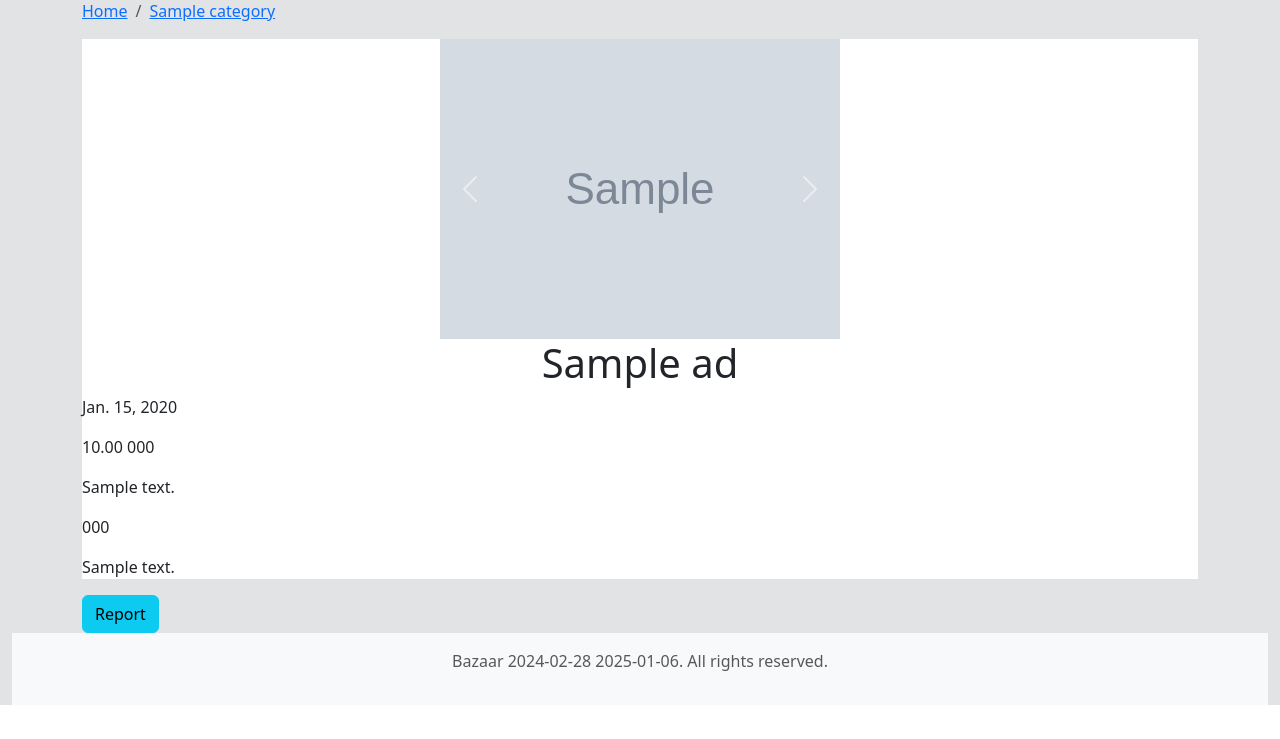
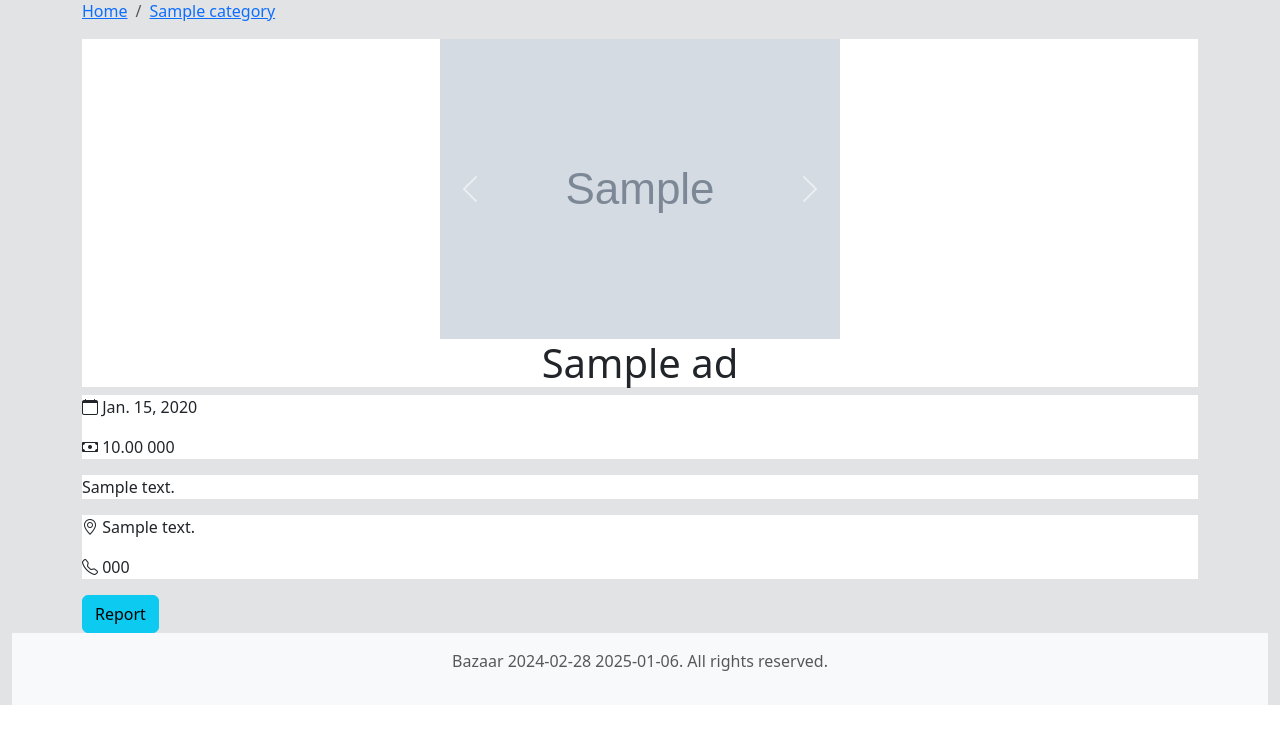
Before and after one commit to arielb0/portfolio, a Django app: page /bazaar/1 in a window 1280 px wide. Shown: the part 61-800 px from the top of the page. Run offline with Django 5.2, Linux system fonts and the light colour scheme; tables that the repository leaves empty hold one stand-in row (values such as "Sample post"); grey boxes marked "Sample" are stand-in pictures; parts of the project's set-up code (start-up, migrations or seed data) failed here and were passed over; some libraries are stand-ins or nearby versions.

Commit message:
Fixed styles on ad_detail

```diff
--- a/bazaar/templates/bazaar/ad_detail.html
+++ b/bazaar/templates/bazaar/ad_detail.html
@@ -37,27 +37,34 @@
                     </button>
                 </div>
             </div>
+        </div>
+
+        <div class="bg-white">
             <h1 class="text-center">{{ object.title }}</h1>
-            <p>{{ object.date }}</p>
-            <p>{{ object.price }} {{ object.currency.code }}</p>
+        </div>
+
+        <div class='bg-white'>
+            <p><i class='bi bi-calendar'></i> {{ object.date }}</p>
+            <p><i class='bi bi-cash'></i> {{ object.price }} {{ object.currency.code }}</p>
             <p>
                 {% if object.alternative_currencies.all|length > 1 %}
-                    Also I accept:
+                    Also I accept / give:
                     {% for alternative_currency in object.alternative_currencies.all %}
                         {{ alternative_currency.name }} ({{ alternative_currency.code }})
                     {% endfor %}
                 {% endif %}
             </p>
-            <p>{{ object.owner.profile.address }}</p>
-            <p>{{ object.owner.profile.phone }}</p>
-            <p>{{ object.description }}</p>
         </div>
-        <div>
-            <p>{{ object.name }}</p>
-            {% if object.phone %}
-                <p>{{ object.phone }}</p>
+        <div class='bg-white'>
+            <pre style="white-space: pre-wrap; word-break: break-all; font-family: inherit; font-size: inherit">{{ object.description }}</pre>
+        </div>
+        <div class='bg-white'>
+            {% if object.owner.profile.address %}
+                <p><i class='bi bi-geo-alt'></i> {{ object.owner.profile.address }}</p>
             {% endif %}
-            <p>{{ object.mail }}</p>
+            {% if object.owner.profile.phone %}
+                <p><i class='bi bi-telephone'></i> {{ object.owner.profile.phone }}</p>
+            {% endif %}
         </div>
         <div>
             {% if user.is_superuser or 'bazaar.change_ad' in user.get_all_permissions or object.owner.pk == user.pk %}
```
Also changed, not shown: scull_suite/settings.py (line endings or trailing spaces).
